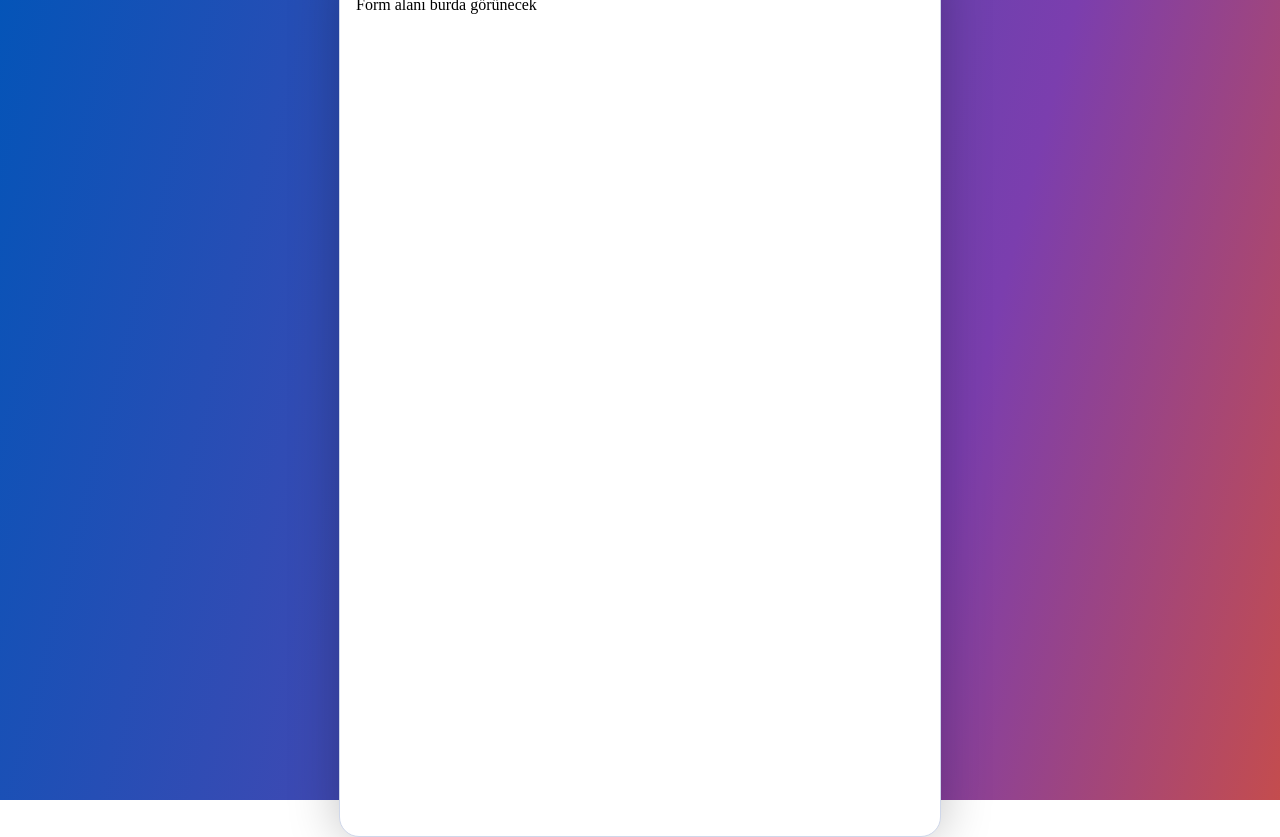
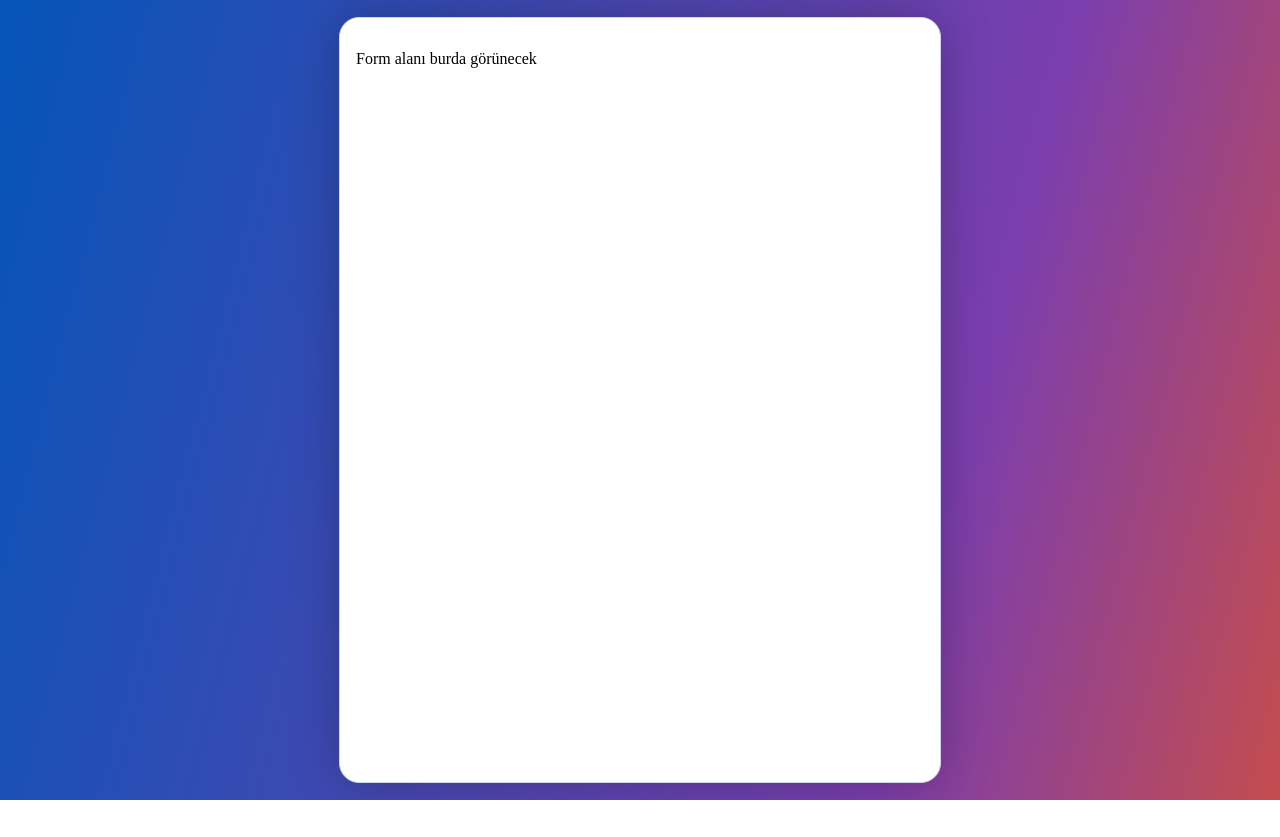
Before and after one commit to alitokmakci/test, a plain HTML site: page index.html in a window 1280 px wide. After the commit the page ends 800 px from the top, so only its background shows below. Drawn offline with Linux system fonts and the light colour scheme.

Commit message:
card design changed

```diff
--- a/style.css
+++ b/style.css
@@ -14,6 +14,7 @@ body {
     );
     height: 100vh;
     width: 100vw;
+    box-sizing: border-box;
 }
 
 .form {
@@ -22,7 +23,7 @@ body {
     box-shadow: 0px 0px 50px rgba(0, 0, 0, 0.25);
     border-radius: 20px;
     width: 600px;
-    height: 872px;
+    height: 764px;
 }
 
 p {
```
